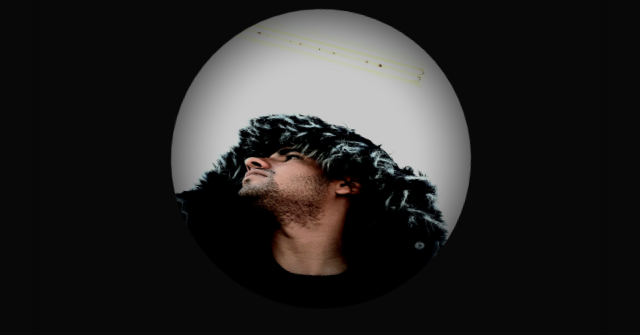
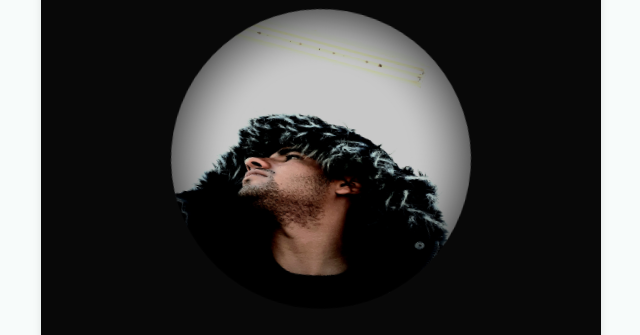
Before and after one commit to gaper1/Ramdann, a plain HTML site: page index.html in a window 1280 px wide. Shown: the part 172-507 px from the top of the page, without its empty margins (319-959 px from the left). Drawn offline with Linux system fonts and the light colour scheme.

Commit message:
Update style.css

```diff
--- a/style.css
+++ b/style.css
@@ -11,7 +11,7 @@ body {
   font-family: Arial, sans-serif;
   text-align: center;
   padding-top: 50px;
-  background-color: #080808;
+  background-color: #00907808;
   min-height: 80vh;
   }
 
```
